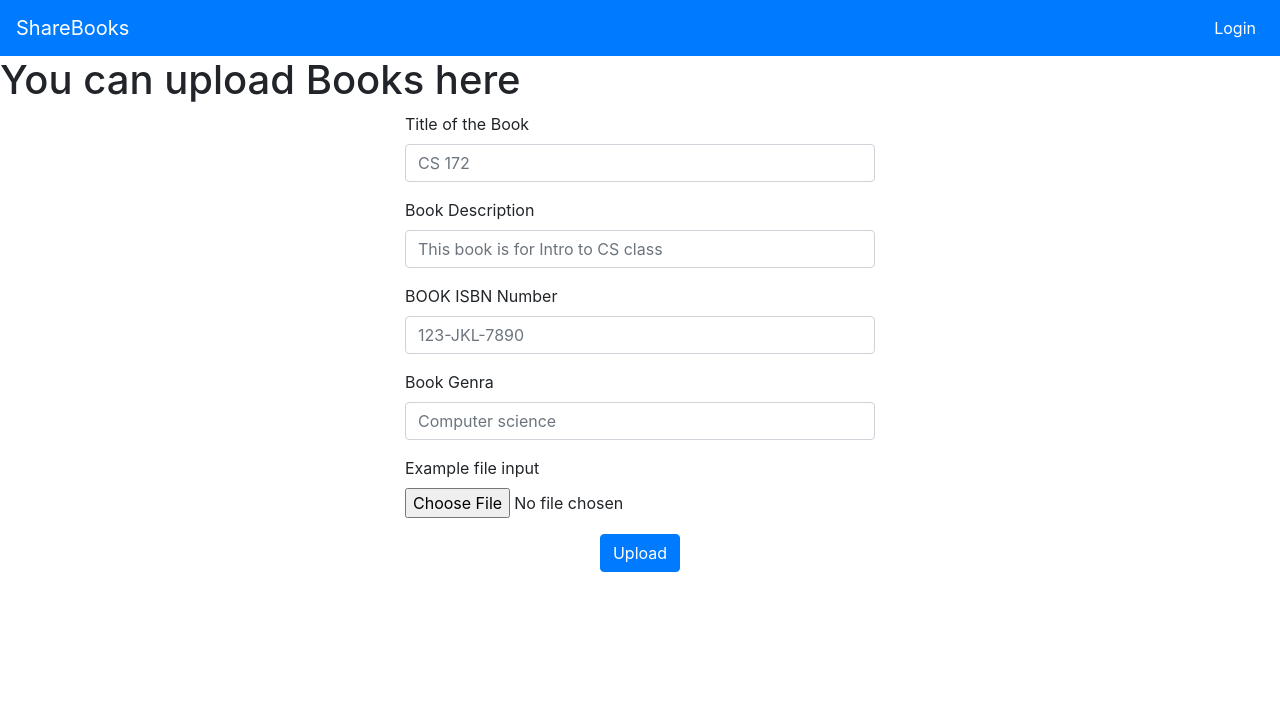
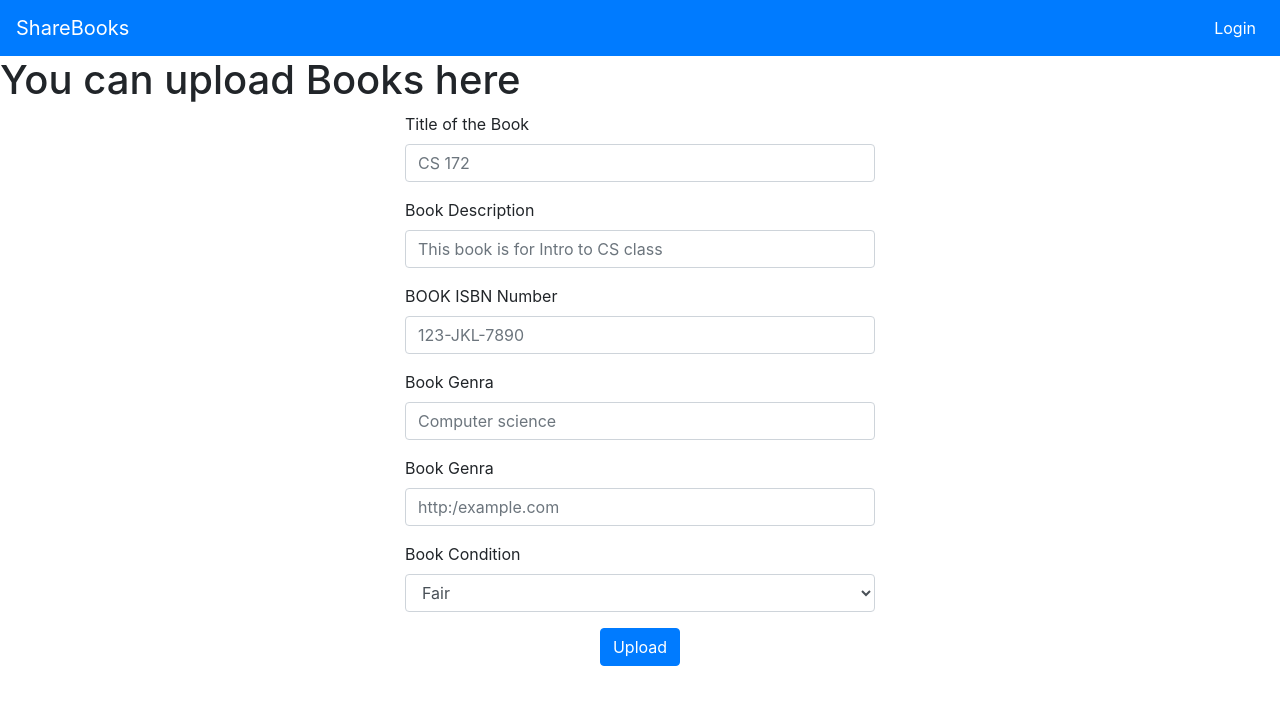
Before and after one commit to Super-Zero/ShareBooks-Frontend, a React (Create React App) app: page /uploadbook in a window 1280 px wide. Shown: the top 704 px of the page. Built offline with nearby package versions, Linux system fonts and the light colour scheme.

Commit message:
Added uplod books functiomnality

```diff
--- a/src/API.js
+++ b/src/API.js
@@ -3,8 +3,8 @@ const API_URL ="/api/signup";
 //var data2 = {first_name: 'example'};
 
 export function createUser(data){
-    //console.log(data);
-    return fetch(API_URL, {
+    console.log(data);
+    return fetch('/api/signup', {
         method: 'POST',
         // mode: "no-cors",
         //mode: "cors",
@@ -13,14 +13,8 @@ export function createUser(data){
         headers:{
             'Content-Type': 'application/json'
         },
-        // redirect: "follow",
-
         })
         .then(response => response.status)
-        //.then(response => console.log('Success:', JSON.stringify(response)))
-        .then(response => {
-            this.props.user_id = response.json();
-        })
         .catch((error) => {
             console.error(error);
         });
@@ -63,8 +57,48 @@ export function profile(info){
         //console.log(response.json());
         return response.json();
     })
-    //.then(response => console.log(response))
     .catch((error) => {
         console.error(error);
     })
 }
+
+// API to upload books
+export function uploadBook(data){
+    //console.log(data);
+    return fetch('/api/uploadbooks', {
+        method: 'POST',
+        // mode: "no-cors",
+        //mode: "cors",
+        //credentials: "include",
+        body: JSON.stringify(data),
+        headers:{
+            'Content-Type': 'application/json'
+        },
+        })
+        .then(response => response.status)
+        //.then(response => console.log('Success:', JSON.stringify(response)))
+        .catch((error) => {
+            console.error(error);
+        });
+ }
+
+
+ // API to get all books from user's Library
+ export function getBooks(data){
+    //console.log(data);
+    return fetch('/api/mylibrary', {
+        method: 'POST',
+        // mode: "no-cors",
+        //mode: "cors",
+        //credentials: "include",
+        body: JSON.stringify(data),
+        headers:{
+            'Content-Type': 'application/json'
+        },
+        })
+        .then(response => response.status)
+        //.then(response => console.log('Success:', JSON.stringify(response)))
+        .catch((error) => {
+            console.error(error);
+        });
+ }
--- a/src/components/LoginForm.js
+++ b/src/components/LoginForm.js
@@ -2,22 +2,27 @@ import React, { Component } from 'react'
 import { Button, Form, FormGroup, Label, Input, FormText } from 'reactstrap';
 import { Link, Redirect} from 'react-router-dom';
 import {login, profile} from '../API';
+import Alert from 'react-s-alert';
 
-
+import 'react-s-alert/dist/s-alert-default.css';
+import 'react-s-alert/dist/s-alert-css-effects/slide.css';
 
 var divStyle = {
   width: '500px',
 };
 
+var alertStyle = {
 
-let supervariable = 0;
+  width: '250px',
+};
+
 
 export default class LoginForm extends React.Component {
 
   constructor(props) {
     super(props);
     this.state={
-        id: '',
+        id: 0,
          user: {},
          successAccount: false,
      }
@@ -39,11 +44,32 @@ valueChanged = (event) => {
       login(that.state.user)
       .then(res => {
         if (res.user_id != 0){
-            that.setState({id: res.user_id})
-            that.setState({successAccount: true})
+          Alert.success('You are successfully authenticated', {
+            position: 'top',
+            effect: 'slide',
+            onShow: function () {
+                console.log('aye!')
+            },
+            onClose: function () {
+              that.setState({id: res.user_id})
+              that.setState({successAccount: true})
+            },
+            beep: false,
+            timeout: 2000,
+            offset: 100
+          })
         }
         else{
-          console.log("User does not exits");
+          Alert.error('Incorrect email or password', {
+            position: 'top',
+            effect: 'slide',
+            onShow: function () {
+                console.log('aye!')
+            },
+            beep: false,
+            timeout: 'none',
+            offset: 100
+        });
         }
       })
   };
@@ -52,7 +78,6 @@ valueChanged = (event) => {
   render() {
 
     if (this.state.successAccount){
-      console.log(supervariable);
       return <Redirect to={{
            pathname: '/profilepage',
            state:{uid: this.state.id}
@@ -62,6 +87,13 @@ valueChanged = (event) => {
     return (
 
         <div className="container jumbotron">
+
+          <div className="container text-center" style={alertStyle}>
+                <span className="container text-center" style={alertStyle}>
+                    {this.props.children}
+                </span>
+                <Alert stack={{limit: 3}} />
+            </div>
 
           <div className="container text-center">
               <h1 className="display-4">Sign in to your account</h1>
--- a/src/components/Main.js
+++ b/src/components/Main.js
@@ -31,7 +31,7 @@ const Main = () => (
       <Route path='/profilepage' component={ProfilePage}/>
       <Route path='/viewbooks' component={ViewBooks}/>
       <Route path='/uploadbook' component={UploadBook}/>
-      <Route path='/uploadbookform' component={UploadBookForm}/>
+      {/* <Route path='/uploadbookform' component={UploadBookForm}/> */}
       <Route path='/exchangebook' component={ExchangeBook}/>
       <Route path='/updateprofile' component={UpdateProfile}/>
 
--- a/src/components/ProfilePage.js
+++ b/src/components/ProfilePage.js
@@ -2,7 +2,7 @@ import React from 'react';
 import ReactDOM from 'react-dom';
 import { BrowserRouter } from 'react-router-dom';
 import { Button, Form, FormGroup, Label, Input, FormText } from 'reactstrap';
-import { Link } from 'react-router-dom'
+import { Link, BrowserRouterProps } from 'react-router-dom'
 import Main from './Main';
 import NavBarAfterLogIn from './NavBarAfterLogIn';
 import {profile} from '../API'
@@ -50,6 +50,7 @@ import {profile} from '../API'
      };
 
      loadProfile(){
+        this.setState({user_id: this.props.location.state.uid});
         profile(this.props.location.state.uid)
         .then(res =>{
             // console.log(res);
@@ -136,6 +137,16 @@ import {profile} from '../API'
                             <div className="col-sm text-center">
                                 <Button  color="primary">Submit</Button>
                             </div>
+
+                            <div className="col-sm text-center">
+                                <Link to={{
+                                    pathname: '/uploadbook',
+                                    state:{uid: this.state.user_id}
+                                }}>
+                                    <Button className="center-block bg-primary">Upload Books</Button>
+                                 </Link>
+                            </div>
+
                         </div>
                     </div>
                 </form>
--- a/src/components/SignUpForm.js
+++ b/src/components/SignUpForm.js
@@ -109,7 +109,7 @@ handleSubmit= (event) => {
             <form onSubmit={this.handleSubmit}>
                 <FormGroup>
                     <Label for="first_name">First Name</Label>
-                    <Input onChange={this.valueChanged} type="text" name="first_name" id="first_name" placeholder="John" readOnly/>
+                    <Input onChange={this.valueChanged} type="text" name="first_name" id="first_name" placeholder="John"/>
                 </FormGroup>
 
                 <FormGroup>
--- a/src/components/UploadBook.js
+++ b/src/components/UploadBook.js
@@ -1,7 +1,15 @@
 import React from 'react';
 import ReactDOM from 'react-dom';
-import { Link } from 'react-router-dom';
-import UploadBookForm from './UploadBookForm';
+import { Link, BrowserRouterProps } from 'react-router-dom';
+import { Button, Form, FormGroup, Label, Input, FormText, withRouter } from 'reactstrap';
+import {uploadBook} from '../API'
+
+
+
+var divStyle = {
+
+    width: '500px',
+   };
 
 
 
@@ -11,37 +19,47 @@ export default class UploadBook extends React.Component{
     super(props);
     this.state={
             book: {
-                     img:'',
             title:'',
             description:'',
             book_isbn: '',
             type:'',
-                     img: '',
-
-
+            condition: '',
+            user_id: '',
             },
             successUpload:false,
         }
+    };
 
-            };
+ saveUserId(){
+    this.setState({user:{
+        user_id: this.props.location.state.uid
+    }})
+}
 
             valueChanged = (event) => {
             const {name, value} = event.target;
             this.setState((prevState) => ({
-                user: {
-                    ...prevState.user,
+                book: {
+                    ...prevState.book,
                     [name]: value
                 }
             }));
         };
 
         handleSubmit= (event) => {
+
             event.preventDefault();
-            var data = this.state.user
-              UploadBook(data)
+            //console.log(this.props.location.state.uid);
+            // this.setState({book:{
+            //     user_id: this.props.location.state.uid
+            // }})
+            var data = this.state.book;
+            data.user_id = this.props.location.state.uid.toString();;
+            console.log(data);
+              uploadBook(data)
                 .then(result => {
                     if (result == 401){
-                        alert("There was a problem uploading your book.Please try again");
+                        alert("The book already exist in your library.");
                     }
 
                     if (result == 201){
@@ -50,15 +68,54 @@ export default class UploadBook extends React.Component{
                 });
         };
 
-
-
-
-
         render() {
             return (
                <div>
+                {/* <NavBarAfterLogIn/> */}
                 <h1>You can upload Books here</h1>
-                <UploadBookForm/>
+                <div  className="container center-block" style={divStyle}>
+        <form onSubmit={this.handleSubmit}>
+            <FormGroup>
+                <Label for="title">Title of the Book</Label>
+                <Input onChange={this.valueChanged} type="text" name="title" id="title_book" placeholder="CS 172" />
+            </FormGroup>
+
+            <FormGroup>
+                <Label for="description">Book Description</Label>
+                <Input onChange={this.valueChanged} type="text" name="description" id="desc_book" placeholder="This book is for Intro to CS class" />
+            </FormGroup>
+
+            <FormGroup>
+                <Label for="book_isbn">BOOK ISBN Number</Label>
+                <Input onChange={this.valueChanged} type="text" name="book_isbn" id="book_isbn" placeholder="123-JKL-7890" />
+            </FormGroup>
+
+            <FormGroup>
+                <Label for="type">Book Genra</Label>
+                <Input onChange={this.valueChanged} type="text" name="type" id="type" placeholder="Computer science" />
+            </FormGroup>
+
+            <FormGroup>
+                <Label for="image">Book Genra</Label>
+                <Input onChange={this.valueChanged} type="text" name="image" id="image" placeholder="http:/example.com" />
+            </FormGroup>
+
+            <FormGroup>
+                    <Label for="school">Book Condition</Label>
+                    <Input onChange={this.valueChanged} type="select" name="condition" id="condition">
+                        <option>Fair</option>
+                        <option>Good</option>
+                        <option>Excellent</option>
+                    </Input>
+            </FormGroup>
+
+            <div className="container text-center">
+                <FormGroup>
+                    <Button color="primary">Upload</Button>{' '}
+                </FormGroup>
+            </div>
+        </form>
+       </div>
               </div>
             );
 
```
Lines whose indentation alone changed are shown as unchanged.
